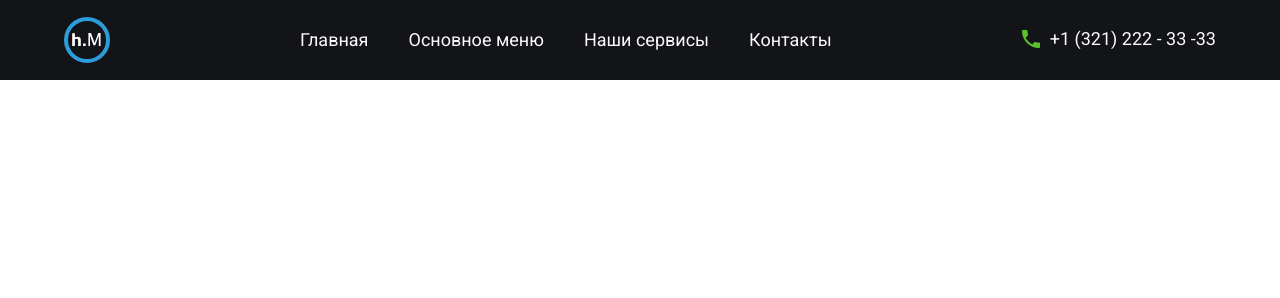
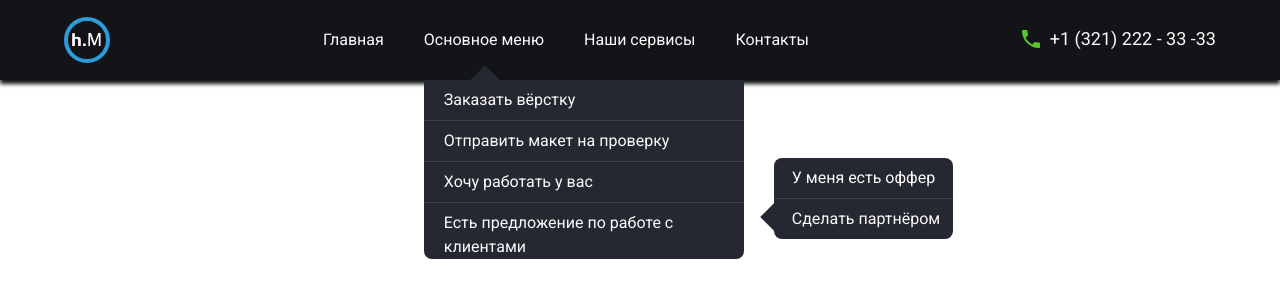
Before and after one commit to SonicFear96/alpaka-menu, a plain HTML site: page index.html in a window 1280 px wide. Drawn offline with Linux system fonts and the light colour scheme.

Commit message:
menu + js start

```diff
--- a/css/style.css
+++ b/css/style.css
@@ -39,6 +39,7 @@ main {
   background-color: var(--basic-black);
   min-height: 80px;
   width: 100%;
+  box-shadow: 0 4px 4px var(--basic-black);
 }
 
 .header__container {
@@ -81,7 +82,7 @@ main {
   display: block;
   position: relative;
   font-family: "Roboto";
-  font-size: 18px;
+  font-size: 16px;
   line-height: 24px;
   text-decoration: none;
   color: var(--basic-white);
@@ -171,7 +172,7 @@ main {
     top: 0;
     background-color: var(--basic-black);
   }
-  .used-submenu::after {
+  /* .used-submenu::after {
     content: "";
     position: absolute;
     height: 8px;
@@ -184,7 +185,7 @@ main {
     border-bottom: 0;
     top: 9%;
     border-top: 7px solid var(--basic-orange);
-  }
+  } */
 }
 
 @media (max-width: 1023px) {
@@ -223,20 +224,6 @@ main {
   .used-submenu:hover .nav__sub-menu {
     display: block;
   }
-  .used-submenu::after {
-    content: "";
-    position: absolute;
-    height: 8px;
-    left: 165px;
-    top: 15px;
-    border: 6px solid transparent;
-    border-bottom: 7px solid var(--basic-orange);
-  }
-  .used-submenu:hover:after {
-    border-bottom: 0;
-    top: 25px;
-    border-top: 7px solid var(--basic-orange);
-  }
 }
 
 @media (min-width: 1024px) {
@@ -265,7 +252,7 @@ main {
     color: var(--text-hover);
   }
   .nav__sub-menu {
-    display: none;
+    display: block;
     position: absolute;
     width: 320px;
     top: 80px;
@@ -277,14 +264,75 @@ main {
     width: 320px;
     top: 80px;
   }
+  /*submenu - first level*/
+  .nav__sub-menu::before {
+    content: "";
+    position: absolute;
+    left: 47px;
+    top: -9px;
+    width: 28px;
+    height: 28px;
+    background-color: var(--basic-grey);
+    transform: rotate(45deg);
+  }
+
   .sub-item {
     font-size: 16px;
     background-color: var(--basic-grey);
     border-bottom: 1px solid rgba(255, 255, 255, 0.1);
+    padding: 0;
   }
   .sub-item:last-child {
     border-bottom: none;
     border-radius: 0px 0px 8px 8px;
+  }
+
+  .sub-link {
+    max-height: 40px;
+    padding: 8px 20px 8px 20px;
+  }
+  .menu-item .sub-item:hover {
+    background-color: var(--basic-black);
+  }
+  .sub-item a:hover {
+    color: var(--basic-white);
+  }
+  /*submenu - second level*/
+
+  .sub-menu__sub::before {
+    content: "";
+    position: absolute;
+    left: -8px;
+    top: 45px;
+    width: 28px;
+    height: 28px;
+    background-color: var(--basic-grey);
+    transform: rotate(45deg);
+  }
+  .sub-menu__sub {
+    position: absolute;
+    bottom: 20px;
+    left: 350px;
+  }
+  .sub__sub-item {
+    width: 179px;
+    padding: 0;
+    background-color: var(--basic-grey);
+    border-bottom: 1px solid rgba(255, 255, 255, 0.1);
+  }
+  .sub__sub-item:hover {
+    background-color: var(--basic-black);
+  }
+  .sub__sub-item:first-child {
+    border-radius: 8px 8px 0 0;
+  }
+  .sub__sub-item:last-child {
+    border-radius: 0 0 8px 8px;
+    border-bottom: none;
+  }
+
+  .sub__sub-link {
+    padding: 8px 10px 8px 18px;
   }
 }
 
@@ -298,3 +346,9 @@ main {
   background-size: cover;
   background-position-x: center;
 }
+
+/*js*/
+
+.active {
+  display: block;
+}
--- a/index.html
+++ b/index.html
@@ -42,11 +42,11 @@
                 <li class="menu-item sub-item">
                   <a class="menu-link sub-link" href="#">Хочу работать у вас</a>
                 </li>
-                <li class="menu-item sub-item">
+                <li class="menu-item sub-item used-submenu">
                   <a class="menu-link sub-link" href="#"
                     >Есть предложение по работе с клиентами</a
                   >
-                  <!-- <ul class="sub-menu__sub">
+                  <ul class="sub-menu__sub">
                     <li class="menu-item sub__sub-item">
                       <a class="menu-link sub__sub-link" href="#">
                         У меня есть оффер
@@ -57,7 +57,7 @@
                         >Сделать партнёром</a
                       >
                     </li>
-                  </ul> -->
+                  </ul>
                 </li>
               </ul>
             </li>
--- a/js/script.js
+++ b/js/script.js
@@ -7,3 +7,4 @@ navToggle.addEventListener("click", function () {
 
 const usedSubMenu = document.querySelector(".used-submenu");
 const firstSubMenu = document.querySelector(".nav__sub-menu");
+const secodnSubMenu = document.querySelector(".sub-menu__sub");
```
